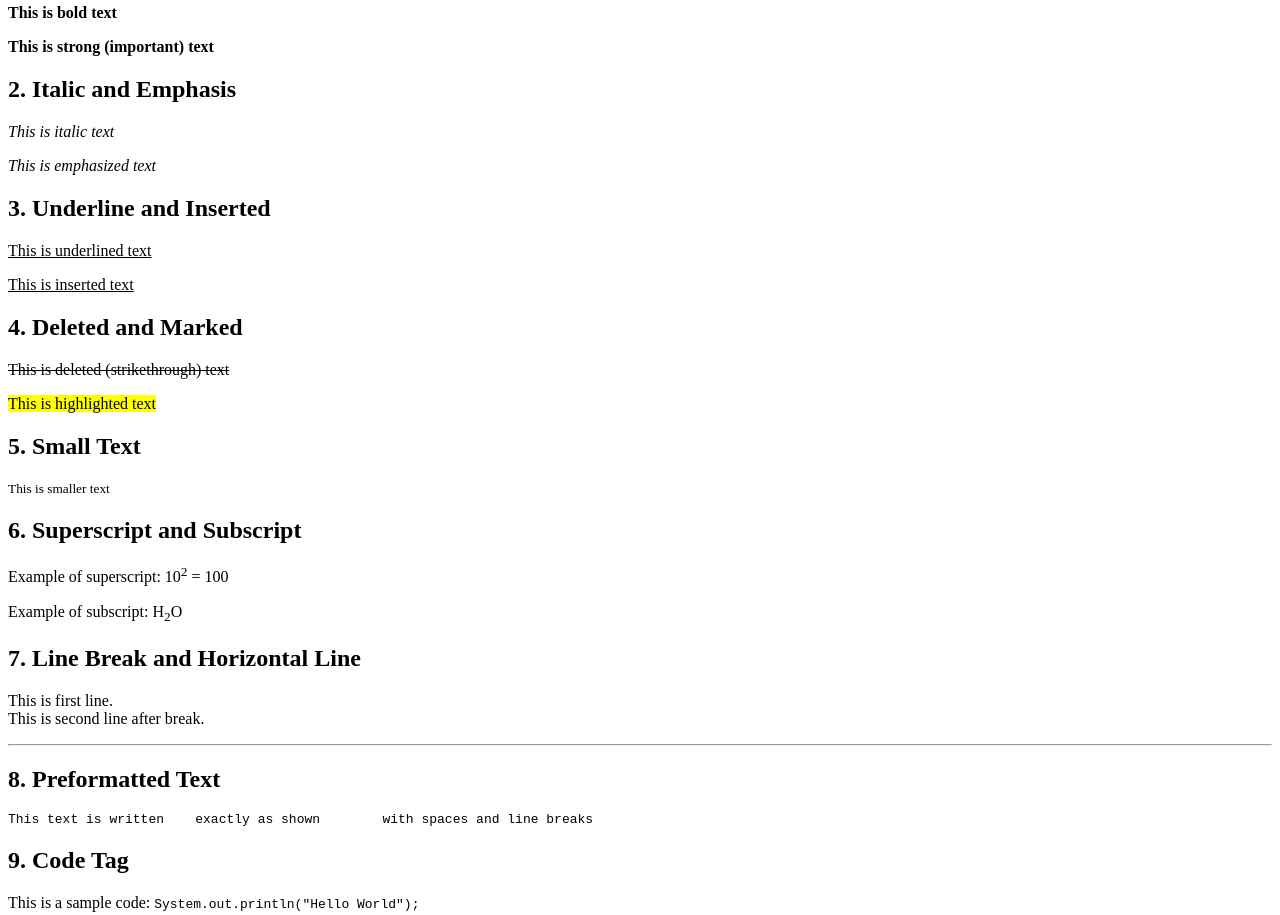
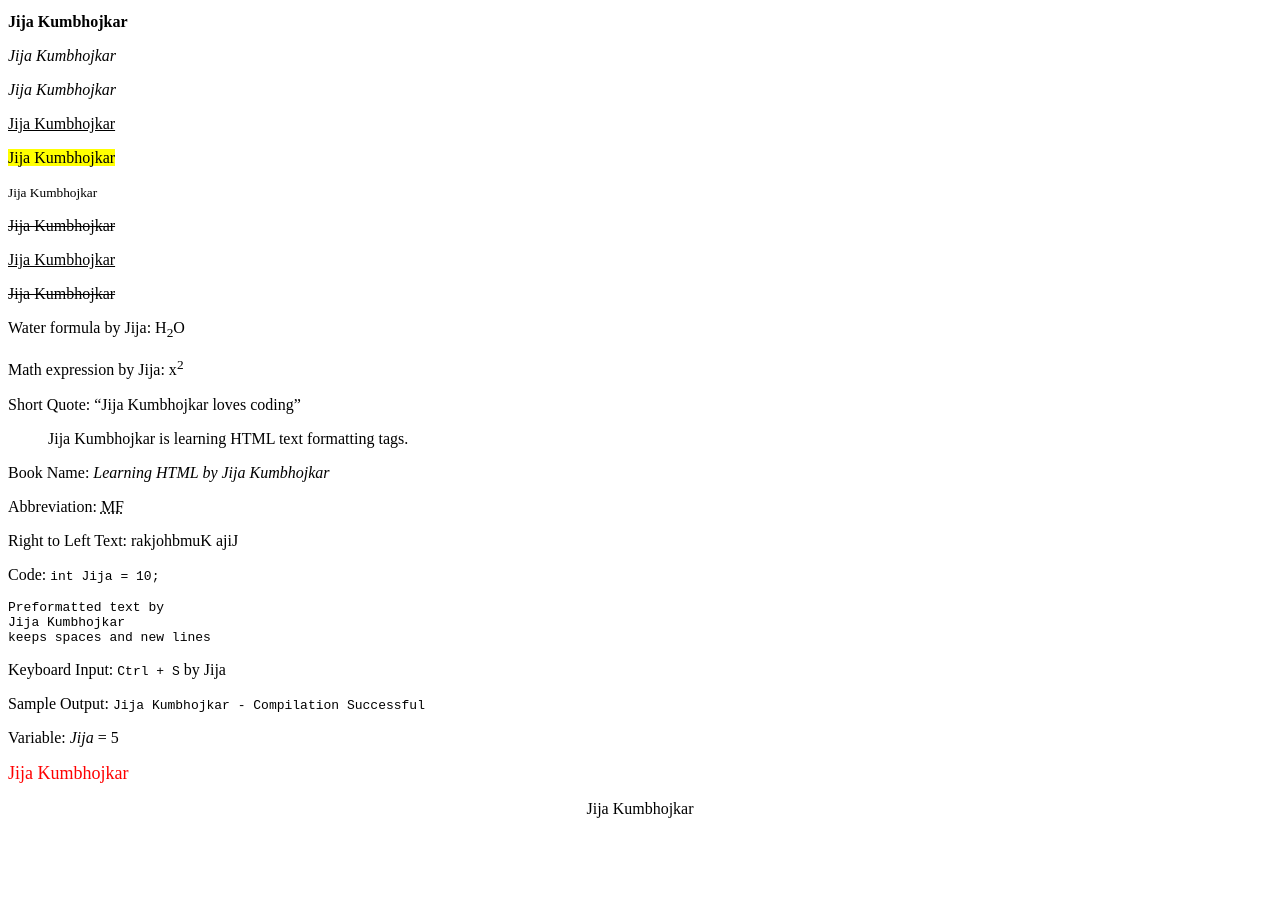
Before and after one commit to Jija20052006/WebDev, a plain HTML site: page pract3.html in a window 1280 px wide. Shown: the part 223-1138 px from the top of the page. After the commit the page ends 1049 px from the top, so only its background shows below. Drawn offline with Linux system fonts and the light colour scheme.

Commit message:
Update pract3.html with new content and structure

```diff
--- a/pract3.html
+++ b/pract3.html
@@ -1 +1,76 @@
-<!DOCTYPE html><html><head>    <title>Text Formatting Tags</title></head><body>    <h4>Name: Jija Kumbhojkar</h4>    <h4>Roll No : 28</h4>    <h1 align="center">HTML Text Formatting Tags</h1>    <hr>    <h2>1. Bold and Strong</h2>    <p><b>This is bold text</b></p>    <p><strong>This is strong (important) text</strong></p>    <h2>2. Italic and Emphasis</h2>    <p><i>This is italic text</i></p>    <p><em>This is emphasized text</em></p>    <h2>3. Underline and Inserted</h2>    <p><u>This is underlined text</u></p>    <p><ins>This is inserted text</ins></p>    <h2>4. Deleted and Marked</h2>    <p><del>This is deleted (strikethrough) text</del></p>    <p><mark>This is highlighted text</mark></p>    <h2>5. Small Text</h2>    <p><small>This is smaller text</small></p>    <h2>6. Superscript and Subscript</h2>    <p>Example of superscript: 10<sup>2</sup> = 100</p>    <p>Example of subscript: H<sub>2</sub>O</p>    <h2>7. Line Break and Horizontal Line</h2>    <p>This is first line.<br>This is second line after break.</p>    <hr>    <h2>8. Preformatted Text</h2>    <pre>This text is written    exactly as shown        with spaces and line breaks    </pre>    <h2>9. Code Tag</h2>    <p>This is a sample code: <code>System.out.println("Hello World");</code></p>    <hr>    <p align="center">        <small>� 2026 HTML Formatting Demo</small>    </p></body></html>
+<!DOCTYPE html>
+<html>
+<head>
+    <title>All HTML Text Formatting Tags</title>
+    <h3>Name: Jija Shashin Kumbhojkar</h3>
+    <h3>Roll No: 28</h3>
+    <h3>Branch: CSE(A)</h3>
+</head>
+<body>
+
+<h1>All HTML Text Formatting Tags Demo</h1>
+
+<p><b>Jija Kumbhojkar</b></p>
+<p><strong>Jija Kumbhojkar</strong></p>
+<p><i>Jija Kumbhojkar</i></p>
+<p><em>Jija Kumbhojkar</em></p>
+<p><u>Jija Kumbhojkar</u></p>
+<p><mark>Jija Kumbhojkar</mark></p>
+<p><small>Jija Kumbhojkar</small></p>
+<p><del>Jija Kumbhojkar</del></p>
+<p><ins>Jija Kumbhojkar</ins></p>
+<p><s>Jija Kumbhojkar</s></p>
+
+<p>Water formula by Jija: H<sub>2</sub>O</p>
+<p>Math expression by Jija: x<sup>2</sup></p>
+
+<p>Short Quote: <q>Jija Kumbhojkar loves coding</q></p>
+
+<blockquote>
+    Jija Kumbhojkar is learning HTML text formatting tags.
+</blockquote>
+
+<p>Book Name: <cite>Learning HTML by Jija Kumbhojkar</cite></p>
+
+<p>
+    Abbreviation:
+    <abbr title="Jija Kumbhojkar">MF</abbr>
+</p>
+
+<p>Right to Left Text:
+    <bdo dir="rtl">Jija Kumbhojkar</bdo>
+</p>
+
+<p>Code:
+    <code>int Jija = 10;</code>
+</p>
+
+<pre>
+Preformatted text by
+Jija Kumbhojkar
+keeps spaces and new lines
+</pre>
+
+<p>Keyboard Input:
+    <kbd>Ctrl + S</kbd> by  Jija
+</p>
+
+<p>Sample Output:
+    <samp> Jija Kumbhojkar - Compilation Successful</samp>
+</p>
+
+<p>Variable:
+    <var>Jija</var> = 5
+</p>
+
+<p>
+    <font color="red" size="4">Jija Kumbhojkar</font>
+</p>
+
+<center>
+    Jija Kumbhojkar
+</center>
+
+</body>
+
+</html>
```
